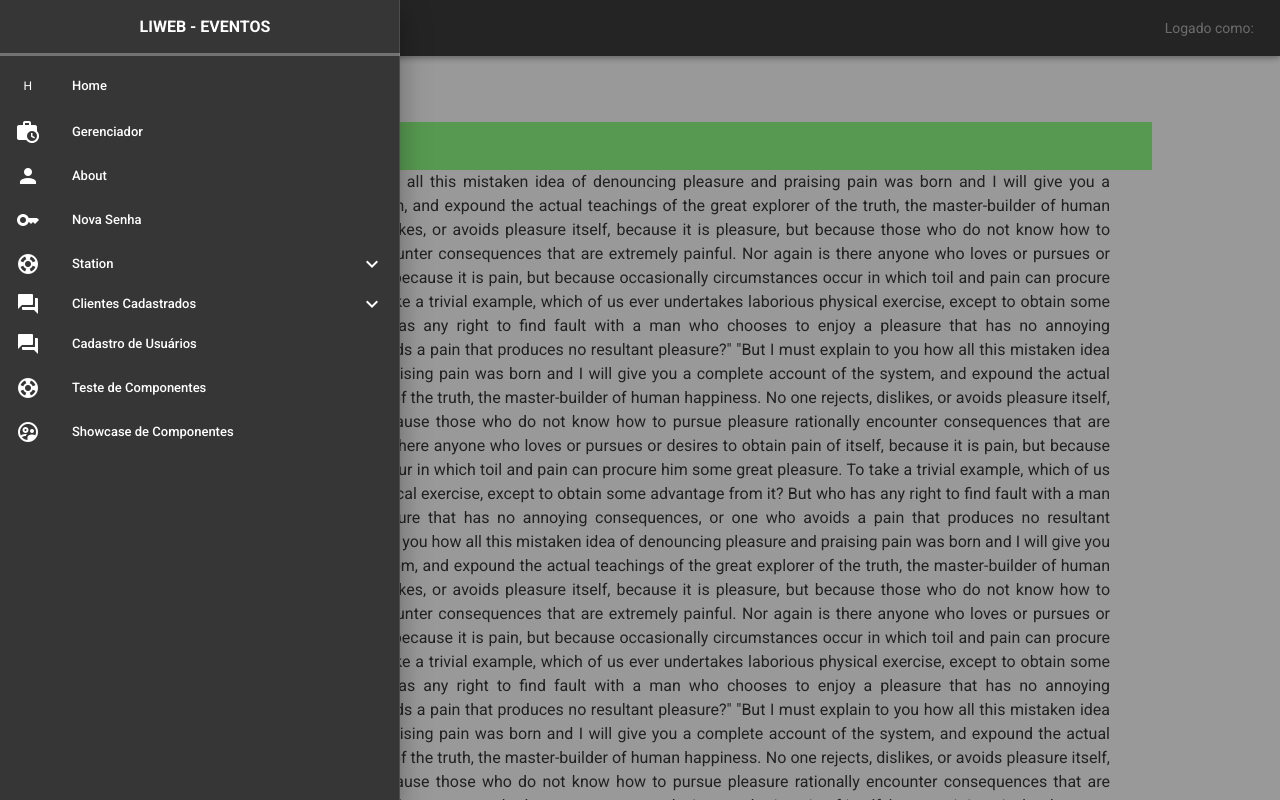
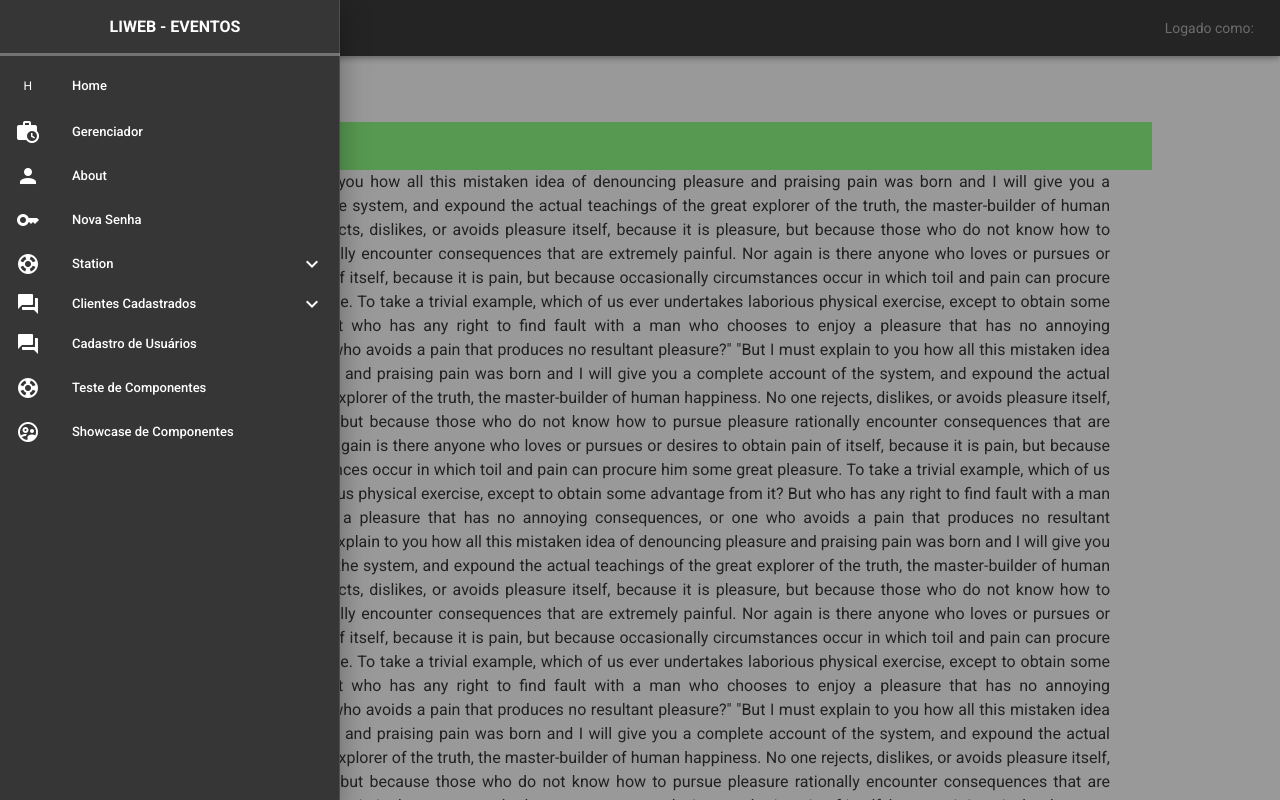
Before and after one commit to thiago-silva-santos/admin_lge, a Vue app: page /home in a window 1280 px wide. Both pictures are taken after a click on the button 40 px from the left and 28 px from the top of the page. Shown: the top 800 px of the page. Built offline with nearby package versions, Linux system fonts and the light colour scheme.

Commit message:
Ajusta style da scrollbar do menu-drawer

```diff
--- a/src/components/Header.vue
+++ b/src/components/Header.vue
@@ -15,7 +15,7 @@
         </v-app-bar>
       </div>
 
-      <v-navigation-drawer v-model="drawer" app temporary width="400" dark>
+      <v-navigation-drawer v-model="drawer" app temporary width="340" dark>
         <div class="menuHeader">
           <div class="logo">
             <!-- <v-img width="25" height="25" src="../assets/logo.png"></v-img> -->
@@ -35,9 +35,9 @@ export default {
     drawer: false,
     username: "",
     status: "Logado como:",
-    items: []
+    items: [],
   }),
-    async created() {
+  async created() {
     await this.$http("assets/menu-list.json").then((response) => {
       this.items = response.data;
     });
@@ -48,6 +48,18 @@ export default {
 };
 </script>
 <style scoped>
+::v-deep ::-webkit-scrollbar {
+  width: 12px;
+}
+::v-deep ::-webkit-scrollbar-track {
+  background-color: #404040;
+}
+::v-deep ::-webkit-scrollbar-thumb {
+  border: 3px solid #404040;
+  border-radius: 50px;
+  background-color: #252525;
+}
+
 .app-bar-container {
   display: inherit;
   justify-content: space-between;
--- a/src/components/Menu/ListGroup.vue
+++ b/src/components/Menu/ListGroup.vue
@@ -3,7 +3,7 @@
     :prepend-icon="item.icon"
     :depth="depth + 1"
     :style="indent"
-    color="teal lighten-2"
+    color="white"
   >
     <template v-slot:activator>
       <v-list-item-icon
--- a/src/components/Menu/ListItem.vue
+++ b/src/components/Menu/ListItem.vue
@@ -1,7 +1,7 @@
 <template>
   <v-list-item
     :to="item.path"
-    active-class="teal darken-2"
+    active-class="grey darken-4"
     link
     class="py-0"
     :depth="depth + 1"
```
